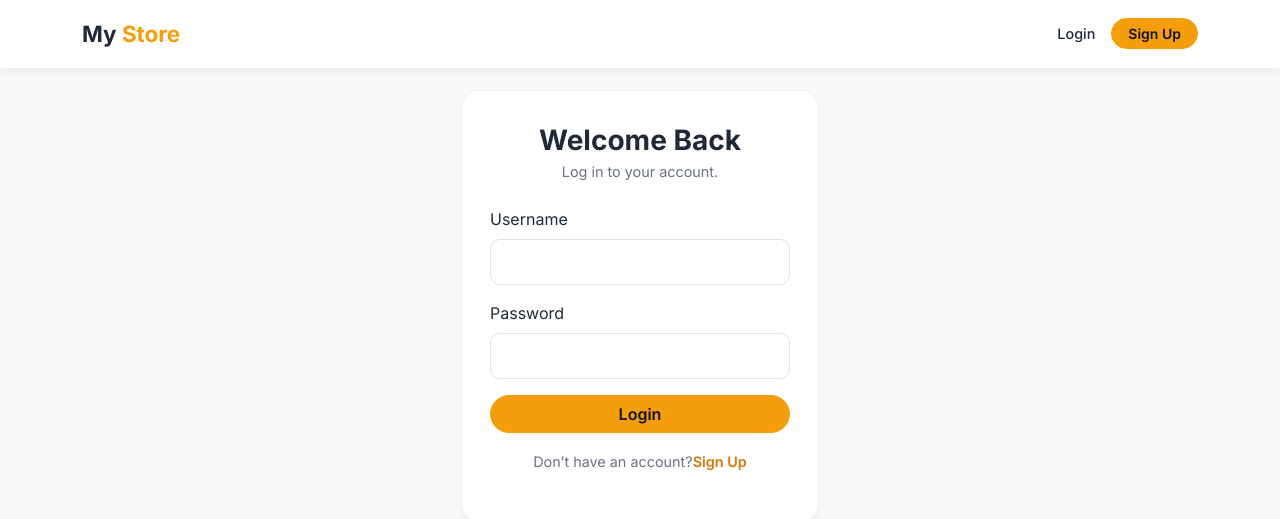
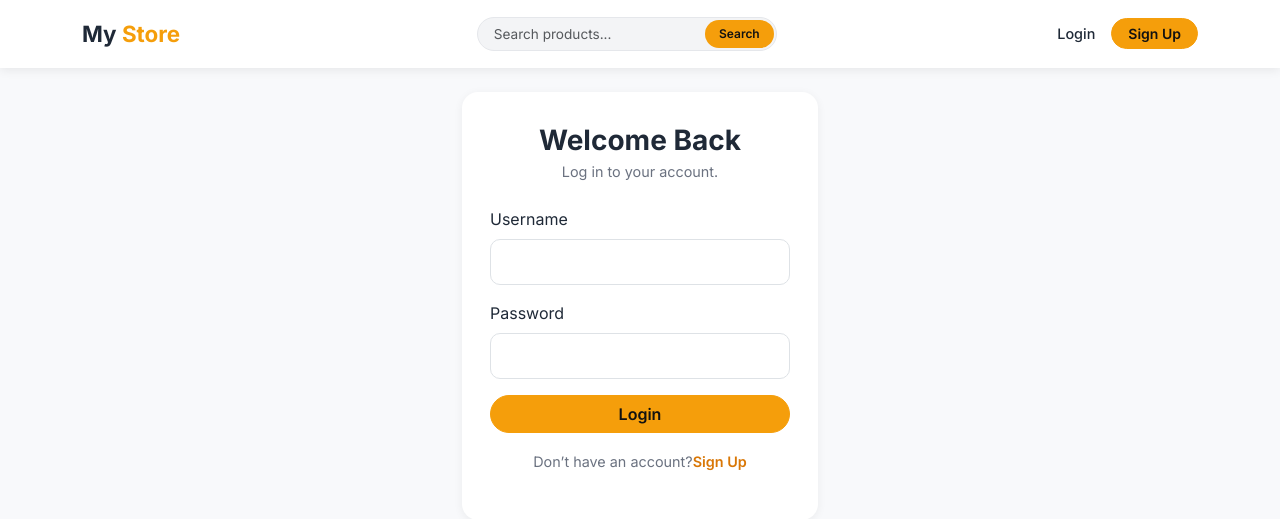
Before and after one commit to as0845259-source/E-Commerce-site, a Django app: a page that uses ecommerce/store/templates/store/base.html in a window 1280 px wide. Shown: the top 519 px of the page. Run offline with Django 5.2, Linux system fonts and the light colour scheme.

Commit message:
update project code

```diff
--- a/ecommerce/ecommerce/settings.py
+++ b/ecommerce/ecommerce/settings.py
@@ -66,6 +66,7 @@ TEMPLATES = [
                 'django.contrib.auth.context_processors.auth',
                 'django.contrib.messages.context_processors.messages',
                 'cart.context_processors.cart_count',
+                'store.context_processors.nav_categories',
             ],
         },
     },
--- /dev/null
+++ b/ecommerce/store/context_processors.py
@@ -0,0 +1,4 @@
+from .models import Category
+
+def nav_categories(request):
+    return {'nav_categories' : Category.objects.all()}
--- a/ecommerce/store/static/store/css/style.css
+++ b/ecommerce/store/static/store/css/style.css
@@ -179,3 +179,70 @@ body {
     color: #4b5563;
     line-height: 1.7;
 }
+
+/* search form */
+
+.search-form {
+    flex: 1;
+    max-width: 300px;
+    margin: 0 20px;
+    position: relative;
+}
+
+.search-form input {
+    border-radius: 50px;
+    background: #f3f4f6;
+    border: 1px solid #e5e7eb;
+    font-size: 0.85rem;
+    padding: 6px 80px 6px 16px;
+}
+
+.search-form input:focus {
+    background: #fff;
+    border-color: var(--primary);
+    box-shadow: 0 0 0 0.15rem rgba(245, 158, 11, 0.2);
+}
+
+.search-btn {
+    position: absolute;
+    right: 3px;
+    top: 3px;
+    bottom: 3px;
+    border: none;
+    border-radius: 50px;
+    background: var(--primary);
+    color: #111;
+    font-weight: 600;
+    font-size: 0.75rem;
+    padding: 0 14px;
+}
+
+.search-btn:hover {
+    background: var(--primary-dark);
+}
+
+
+/* navbar dropdown */
+
+.category-menu {
+    border: none;
+    border-radius: 12px;
+    padding: 8px;
+    box-shadow: 0 8px 24px rgba(0, 0, 0, 0.12);
+}
+
+.category-menu .dropdown-item {
+    border-radius: 8px;
+    font-size: 0.9rem;
+    padding: 8px 14px;
+}
+
+.category-menu .dropdown-item:hover {
+    background: #fef3c7;
+}
+
+.category-menu .dropdown-item.active {
+    background: var(--primary);
+    color: #111;
+    font-weight: 600;
+}
--- a/ecommerce/store/templates/store/base.html
+++ b/ecommerce/store/templates/store/base.html
@@ -18,9 +18,27 @@
         <div class="container">
             <a class="navbar-brand brand-logo" href="{% url 'home' %}">My <span>Store</span></a>
 
-            <div class="d-flex align-items-center gap-3">
-                {% if user.is_authenticated %}
-                    <span class="nav-user">{{ user.username }}</span>
+
+
+            <form class="search-form d-none d-md-flex" action="{% url 'home' %}" method="get">
+                 <input type="text" name="q" value="{{ query }}" class="form-control" placeholder="Search products...">
+                 <button type="submit" class="search-btn">Search</button>
+            </form>
+
+                <div class="d-flex align-items-center gap-3">
+                 {% if user.is_authenticated %}
+                                    <div class="dropdown">
+                    <a class="nav-link-simple dropdown-toggle" href="#" role="button" data-bs-toggle="dropdown" aria-expanded="false">Categories</a>
+                    <ul class="dropdown-menu category-menu">
+                        <li><a class="dropdown-item" href="{% url "home" %}">All Products</a></li>
+                     {% for category in nav_categories %}
+                            <li>
+                                <a class="dropdown-item  {% if category.slug == active_category %}active{% endif %}" href="{% url 'category' category.slug %}">{{ category.name }}</a>
+                         </li>
+                    {% endfor %}
+                    </ul>
+
+                </div>
                     <a href="{% url 'my_orders' %}" class="nav-link-simple">My Orders</a>
                     <a href="{% url 'cart_detail' %}" class="nav-link-simple">
                         Cart <span class="cart-badge">{{ cart_count }}</span>
--- a/ecommerce/store/templates/store/home.html
+++ b/ecommerce/store/templates/store/home.html
@@ -32,7 +32,7 @@
             </div>
         </div>
     {% empty %}
-        <p class="text-muted">There are currently no products in this category.</p>
+        <p class="text-muted">No product was found.</p>
     {% endfor %}
 </div>
 
--- a/ecommerce/store/views.py
+++ b/ecommerce/store/views.py
@@ -13,6 +13,11 @@ def home(request, category_slug=None):
         category = get_object_or_404(Category, slug=category_slug)
         products = products.filter(category=category)
 
+    query = request.GET.get('q' , '').strip()
+    if query:
+        products = products.filter(name__icontains=query)
+
+
     return render(request, 'store/home.html', {
         'products': products,
         'categories': categories,
```
Also changed, not shown: ecommerce/db.sqlite3, ecommerce/media/products/WATCH_1.jpg (added), ecommerce/media/products/WATCH_2.jpg (added), ecommerce/media/products/WATCH_4.jpg (added), ecommerce/media/products/WATCH_5.jpg (added), ecommerce/media/products/WATCH_6.jpg (added), ecommerce/media/products/WATCH_7.jpg (added), 2 other files.
